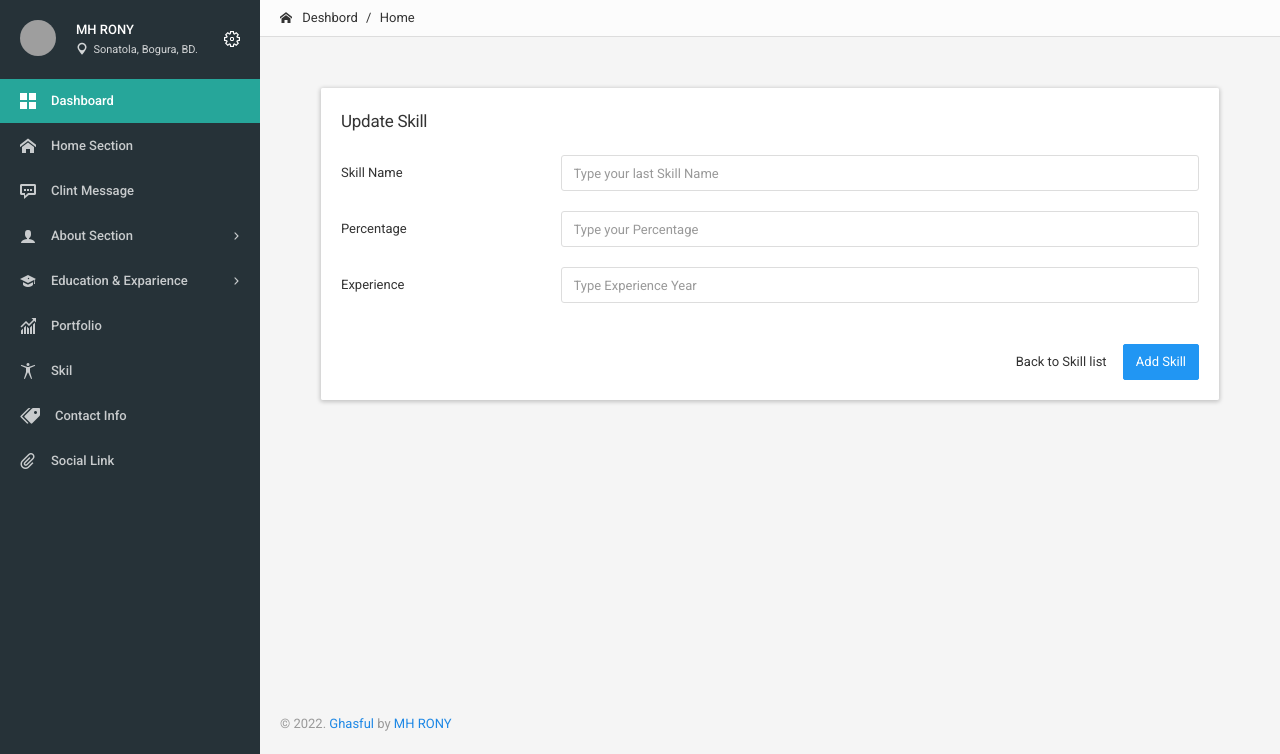
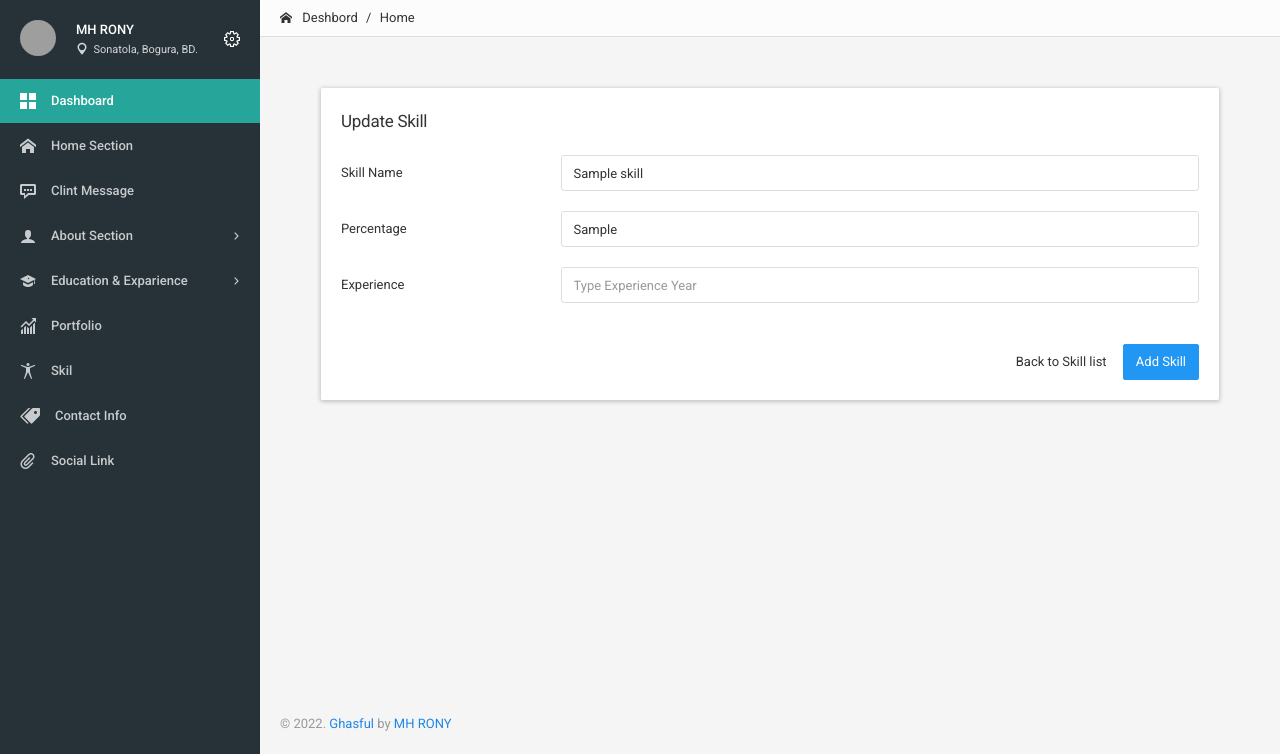
Before and after one commit to dev-mhrony/Advance-Personal-Portfolio-Admin-Panel-Development-by-dev-mhrony, a PHP site: page /update_skill.php?skill_id=1 in a window 1280 px wide. Shown: the part 46-800 px from the top of the page. Run offline with PHP 8.4, Linux system fonts and the light colour scheme; tables that the repository leaves empty or names only in its code hold one stand-in row (values such as "Sample post"); style sheets or scripts are compiled from the project's sources; some libraries are stand-ins or nearby versions; grey boxes are pictures that could not be loaded.

Commit message:
Skill Section All  Data Show in 29/06/2022

```diff
--- a/skill.php
+++ b/skill.php
@@ -180,7 +180,7 @@
                                                     </td>
                                                     <td class="text-center">
                                                         <ul class="icons-list">
-                                                            <li><a href="update_skill.php"><i class=" icon-pencil7"></i></a>
+                                                            <li><a href="update_skill.php?skill_id=<?php echo $skill['id'] ?>"><i class=" icon-pencil7"></i></a>
                                                             <li><a href="#"><i class="icon-trash"></i></a></li>
                                                             </li>
                                                         </ul>
--- a/update_skill.php
+++ b/update_skill.php
@@ -6,6 +6,7 @@
 
     <?php
     include "header_link_file.php";
+    require "./config/server_connect.php";
     ?>
 
 </head>
@@ -72,28 +73,44 @@
                                     <h5 class="modal-title">Update Skill</h5>
                                 </div>
 
+                                <?php
+                                $skill_id = $_GET['skill_id'];
+                                $getSelectDataQre = "SELECT * FROM skill WHERE id={$skill_id}";
+                                $getResult = mysqli_query($db_config, $getSelectDataQre);
+
+
+                                ?>
+
                                 <form action="./config/skill_controlar.php" class="form-horizontal" method="POST">
                                     <div class="modal-body">
+
+                                        <?php
+
+                                        foreach ($getResult as $key => $singleSkill) {
+
+                                        ?>
+
                                             <div class="form-group">
                                                 <label class="control-label col-sm-3" for="Skill"> Skill Name</label>
                                                 <div class="col-sm-9">
-                                                <input type="text" placeholder="Type your last Skill Name" class="form-control" id="Skill" name="SkillName">
+                                                    <input type="text" placeholder="Type your last Skill Name" class="form-control" id="Skill" name="SkillName" value="<?php echo $singleSkill['skill_name'] ?>">
                                                 </div>
                                             </div>
 
                                             <div class="form-group">
                                                 <label class="control-label col-sm-3" for="Percentage"> Percentage</label>
                                                 <div class="col-sm-9">
-                                                <input type="text" placeholder="Type your Percentage " class="form-control" id="Percentage" name="Percentage">
+                                                    <input type="text" placeholder="Type your Percentage " class="form-control" id="Percentage" name="Percentage" value="<?php echo $singleSkill['percentage'] ?>">
                                                 </div>
                                             </div>
 
                                             <div class="form-group">
                                                 <label class="control-label col-sm-3" for="Experience">Experience</label>
                                                 <div class="col-sm-9">
-                                                <input type="text" placeholder="Type Experience Year" class="form-control" id="Experience" name="Experience">
+                                                    <input type="number" placeholder="Type Experience Year" class="form-control" id="Experience" name="Experience" value="<?php echo $singleSkill['experience'] ?>">
                                                 </div>
                                             </div>
+                                        <?php  } ?>
                                     </div>
 
                                     <div class="modal-footer">
```
Lines whose indentation alone changed are shown as unchanged.
